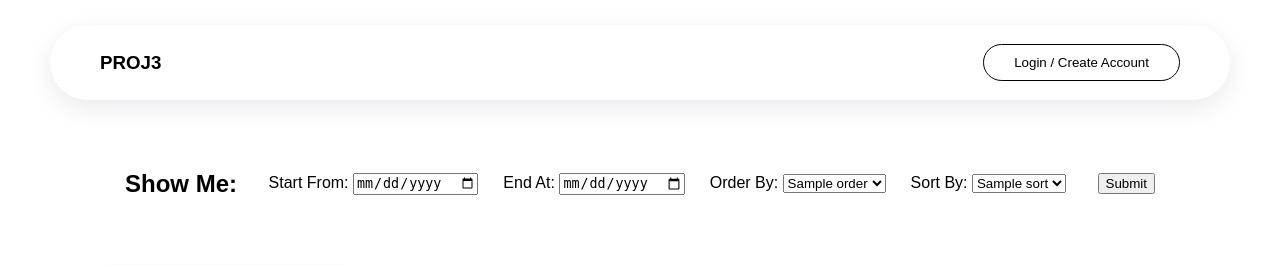
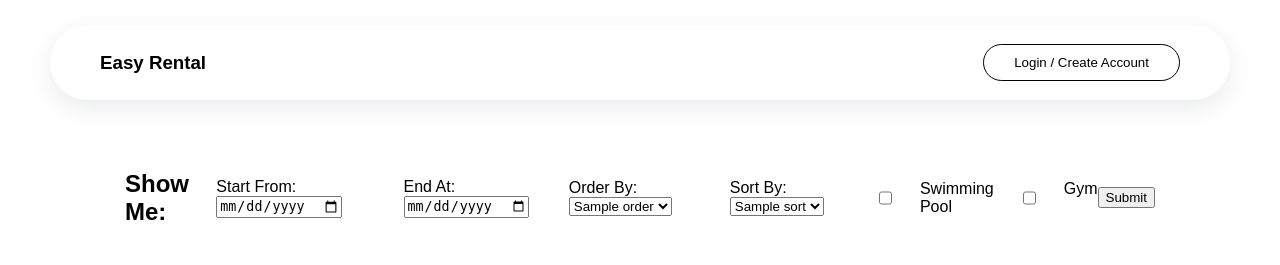
Before and after one commit to brianlee1597/Intro_to_DB_PART_3, a Flask app: template templates/rentals.html in a window 1280 px wide. Shown: the top 265 px of the page. Run offline with Flask 2, Linux system fonts and the light colour scheme; the template is opened without the code that fills it: most values are stand-ins (such as "Sample title", 1, 10 or a date in 2020); parts of the project's set-up code (start-up, migrations or seed data) failed here and were passed over.

Commit message:
Features fix: 1. Name display on prop card 2. Nav title 3. Amenity filter

```diff
--- a/server.py
+++ b/server.py
@@ -48,10 +48,9 @@ def teardown_request(exception):
 def index():
 
   FEATURED_RENTALS = """
-    SELECT DISTINCT ON(P.pid) *
-    FROM owned_properties P, is_available A
-    WHERE P.pid  = A.pid
-    LIMIT 4
+    SELECT DISTINCT on (P.pid) P.pid, size, uid_host, start_date, end_date, first_name, last_name, addr, city, state, postal_code
+    FROM owned_properties P, is_available A, locates_addresses L, Users U
+    WHERE P.pid = A.pid AND L.pid = P.pid AND U.uid = P.uid_host LIMIT 4;
   """
 
   MIN_FROM = """
@@ -86,6 +85,8 @@ def rentals():
   end_at = request.args.get("to")
   order_by = request.args.get("order_by")
   sort_by = request.args.get("sort_by")
+  has_swimming_pool = request.args.get('amenity1') == "true"
+  has_gym = request.args.get('amenity2') == "true"
 
   MIN_FROM = """
     SELECT MIN(start_date) as start_date
@@ -97,12 +98,38 @@ def rentals():
     FROM is_available
   """
 
-  RENTALS = """
-    Select DISTINCT ON(P.{}) *
-    FROM owned_properties P, is_available A
-    WHERE P.pid  = A.pid AND A.start_date >= '{}' AND A.end_date <= '{}'
-    ORDER BY P.{} {}
-  """.format(order_by, start_from, end_at, order_by, sort_by)
+  # Hideous filtering for amenity
+  if not has_swimming_pool and not has_gym:
+      RENTALS = """
+      Select DISTINCT ON(P.{}) P.pid, size, uid_host, start_date, end_date, first_name, last_name, addr, city, state, postal_code
+      FROM owned_properties P, is_available A, locates_addresses L, Users U
+      WHERE P.pid = A.pid AND L.pid = P.pid AND U.uid = P.uid_host AND A.start_date >= '{}' AND A.end_date <= '{}'
+      ORDER BY P.{} {}
+      """.format(order_by, start_from, end_at, order_by, sort_by)
+  elif has_swimming_pool and has_gym:
+      RENTALS = """
+      Select DISTINCT ON(P.{}) P.pid, size, uid_host, start_date, end_date, first_name, last_name, addr, city, state, postal_code
+      FROM owned_properties P, is_available A, locates_addresses L, Users U, equip_amenities E
+      WHERE P.pid = A.pid AND L.pid = P.pid AND U.uid = P.uid_host AND A.start_date >= '{}' AND A.end_date <= '{}'
+      AND E.pid = P.pid AND amenity_type = 1 AND amenity_type = 2
+      ORDER BY P.{} {}
+      """.format(order_by, start_from, end_at, order_by, sort_by)
+  elif has_swimming_pool:
+      RENTALS = """
+      Select DISTINCT ON(P.{}) P.pid, size, uid_host, start_date, end_date, first_name, last_name, addr, city, state, postal_code
+      FROM owned_properties P, is_available A, locates_addresses L, Users U, equip_amenities E
+      WHERE P.pid = A.pid AND L.pid = P.pid AND U.uid = P.uid_host AND A.start_date >= '{}' AND A.end_date <= '{}'
+      AND E.pid = P.pid AND amenity_type = 1
+      ORDER BY P.{} {}
+      """.format(order_by, start_from, end_at, order_by, sort_by)
+  else:
+      RENTALS = """
+      Select DISTINCT ON(P.{}) P.pid, size, uid_host, start_date, end_date, first_name, last_name, addr, city, state, postal_code
+      FROM owned_properties P, is_available A, locates_addresses L, Users U, equip_amenities E
+      WHERE P.pid = A.pid AND L.pid = P.pid AND U.uid = P.uid_host AND A.start_date >= '{}' AND A.end_date <= '{}'
+      AND E.pid = P.pid AND amenity_type = 2
+      ORDER BY P.{} {}
+      """.format(order_by, start_from, end_at, order_by, sort_by)
 
   order_html = [
     [order_by == 'pid', 'pid', "Property ID"],
--- a/templates/nav.html
+++ b/templates/nav.html
@@ -9,7 +9,7 @@
 
 <nav>
     <div id="nav_container" class="inner_container">
-      <h3><a href="/">PROJ3</a></h3>
+      <h3><a href="/">Easy Rental</a></h3>
     </div>
 
     <script>
--- a/templates/rentals.html
+++ b/templates/rentals.html
@@ -53,6 +53,12 @@
                         {% endfor %}
                     </select>
                 </label>
+                <div class="form_row">
+                    <input type="checkbox" id="amenity1" name="amenity1" value="1">
+                    <label for="amenity1"> Swimming Pool</label>
+                    <input type="checkbox" id="amenity2" name="amenity2" value="1">
+                    <label for="amenity2"> Gym</label>
+                </div>
             </div>
             <button onclick="refresh()">Submit</button>
         </div>
@@ -68,13 +74,17 @@
                     <span>{{rental[0]}}</span>
                   </h6>
                   <h6>
+                    <span>Address:</span>
+                    <span>{{rental[7]}}, {{rental[8]}}, {{rental[9]}}</span>
+                  </h6>
+                  <h6>
                     <span>Property Size:</span>
                     <span>{{rental[1]}}</span>
                   </h6>
                   <a class="owned_link" href="/user?uid={{rental[2]}}">
                     <h6 class="owned">
-                      <span>Owned By (User ID):</span>
-                      <span>{{rental[2]}}</span>
+                        <span>Owned By:</span>
+                        <span>{{rental[5]}} {{rental[6]}} (User ID: {{rental[2]}})</span>
                     </h6>
                   </a>
                 </div>
@@ -202,8 +212,10 @@
             const end_at = document.getElementById("end_at").value;
             const order_by = document.getElementById("order_by").value;
             const sort_by = document.getElementById("sort_by").value;
+            var amenity1 = document.getElementById("amenity1").checked;
+            var amenity2 = document.getElementById("amenity2").checked;
 
-            const url = `/rentals?from=${start_from}&to=${end_at}&order_by=${order_by}&sort_by=${sort_by}`;
+            const url = `/rentals?from=${start_from}&to=${end_at}&order_by=${order_by}&sort_by=${sort_by}&amenity1=${amenity1}&amenity2=${amenity2}`;
             window.location = url;
         }
 
```
Also changed, not shown: templates/index.html (+6 -2 lines).
